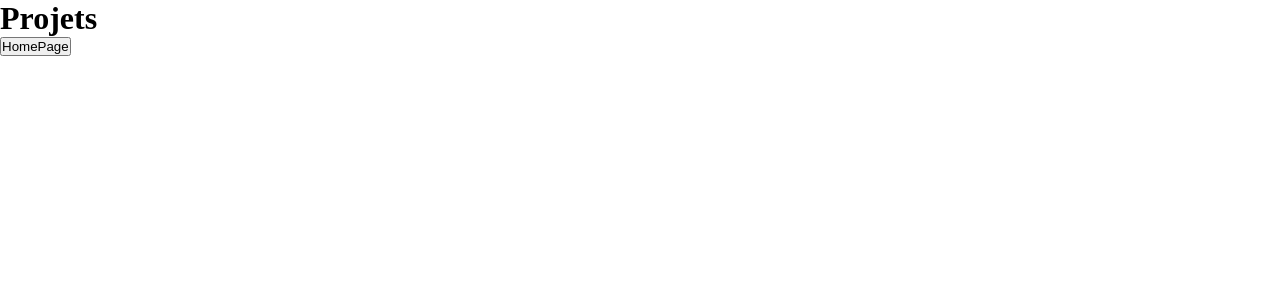
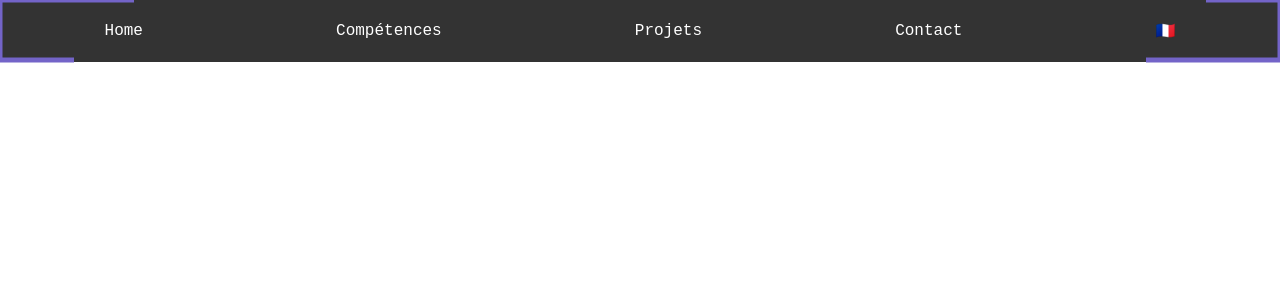
Before and after one commit to Tom33270/Porfolio, a React (Create React App) app: page /projects in a window 1280 px wide. Shown: the top 300 px of the page. Built offline with nearby package versions, Linux system fonts and the light colour scheme.

Commit message:
banner update

```diff
--- a/src/components/About.js
+++ b/src/components/About.js
@@ -34,11 +34,6 @@ const About = () => {
                 </p>
 
 
-
-
-
-
-
                 <p className='info' >
                     j’ai choisi de me reconvertir dans le développement web après plusieurs années en tant que technicien audiovisuel.
                     Ce premier parcours m’a appris la rigueur technique, la gestion d’imprévus,
--- a/src/components/Contact.js
+++ b/src/components/Contact.js
@@ -2,6 +2,7 @@ import { useState } from 'react'
 import { useNavigate } from 'react-router-dom'
 import emailjs from '@emailjs/browser'
 import '../styles/contact.css'
+import Header from "../components/Header";
 
 const Contact = () => {
     const navigate = useNavigate()
@@ -102,6 +103,7 @@ const Contact = () => {
 
     return (
         <div className="contact">
+            <Header/>
             <div className="contact-main-content">
                 <h1 className="contact-title">Contactez-moi</h1>
                 <p className="contact-subtitle">
--- a/src/components/Header.jsx
+++ b/src/components/Header.jsx
@@ -1,61 +1,43 @@
-import { useEffect, useState } from "react";
-import { FaBars } from "react-icons/fa";
+
 import { useNavigate } from "react-router-dom";
 import '../styles/header.css'
 
 export default function Header() {
   const navigate = useNavigate();
-  const [showNav, setShowNav] = useState(false);
-  const [lastScroll, setLastScroll] = useState(0);
 
-  useEffect(() => {
-    const handleScroll = () => {
-      const currentScroll = window.scrollY;
 
-      if (currentScroll > lastScroll && currentScroll > 100) {
-
-        setShowNav(true);
-      } else if (currentScroll < lastScroll && currentScroll < 100) {
-
-        setShowNav(false);
-      }
-
-      setLastScroll(currentScroll);
-    };
-
-    window.addEventListener("scroll", handleScroll);
-    return () => window.removeEventListener("scroll", handleScroll);
-  }, [lastScroll]);
 
   return (
-    <div className="header">
+   <div className='header'>
 
-      <div className="navigation">
-        <div className="container">
-          <div className="menu-btn" onClick={() => navigate("/")}>
-            <FaBars size={30} color="#fff" />
-          </div>
-
-          <svg viewBox="0 0 100% 0" height="100" width="100%" className="outline">
-            <rect strokeWidth="5" fill="transparent" height="60" width="100%" pathLength="100" className="rect" />
-          </svg>
-        </div>
-      </div>
-
-
-      <div className={`nav-bar ${showNav ? "visible" : "hidden"}`}>
-        <div className="container">
-          <div className="nav-btn" onClick={() => navigate("/")}>Home</div>
-          <div className="nav-btn" onClick={() => navigate("/Skills")}>Compétences</div>
-          <div className="nav-btn" onClick={() => navigate("/Projects")}>Projets</div>
-          <div className="nav-btn" onClick={() => navigate("/Contact")}>Contact</div>
-          <div className="nav-btn">🇫🇷</div>
-
-          <svg viewBox="0 0 100% 60" height="100" width="100%" className="outline">
-            <rect strokeWidth="5" fill="transparent" height="60" width="100%" pathLength="100" className="rect" />
-          </svg>
-        </div>
-      </div>
+<div class="nav">
+  <div class="container">
+    <div className="btn" onClick={()=> navigate('/')}>Home</div>
+    <div className="btn" onClick={()=> navigate('/Skills')}>Compétences</div>
+    <div className="btn" onClick={()=> navigate('/Projects')}>Projets</div>
+    <div className="btn" onClick={()=> navigate('/Contact')}>Contact</div>
+    <div className='btn'>🇫🇷</div>
+    <svg
+      xmlns="http://www.w3.org/2000/svg"
+      viewBox="0 0 100% 60"
+      height="60"
+      width="100%"
+      overflow="visible"
+      class="outline"
+    >
+      <rect
+        stroke-width="5"
+        fill="transparent"
+        height="60"
+        width="100%"
+        y="0"
+        x="0"
+        pathLength="100"
+        class="rect"
+      ></rect>
+    </svg>
+  </div>
+</div>
 
     </div>
   );
--- a/src/components/Projects.js
+++ b/src/components/Projects.js
@@ -1,13 +1,14 @@
 import { useNavigate } from 'react-router-dom';
+import Header from "../components/Header";
 
 const Projects = () => {
      const navigate = useNavigate()
     return (
 
-        <div>
-            <h1>Projets</h1>
-            <button onClick={()=> navigate('/')}>HomePage</button>
-        </div>
+       <div className='projects'>
+
+            <Header/>
+            </div>
     )
 
 }
--- a/src/components/Skills.js
+++ b/src/components/Skills.js
@@ -2,7 +2,7 @@ import { Radar, RadarChart, PolarGrid, PolarAngleAxis, PolarRadiusAxis, Responsi
 import '../styles/skills.css';
 import Header from "../components/Header";
 import { useState } from 'react';
-import { style } from 'framer-motion/client';
+
 
 const Skills = () => {
     const data = [
--- a/src/styles/about.css
+++ b/src/styles/about.css
@@ -1,10 +1,10 @@
 .about {
   position: relative;
   width: 100%;
-  height: 100%;
+  min-height: 100vh;
   display: flex;
   flex-direction: column;
-  overflow: hidden; /* évite les débordements du blur */
+
 }
 .navigation {
   position: relative;
```
